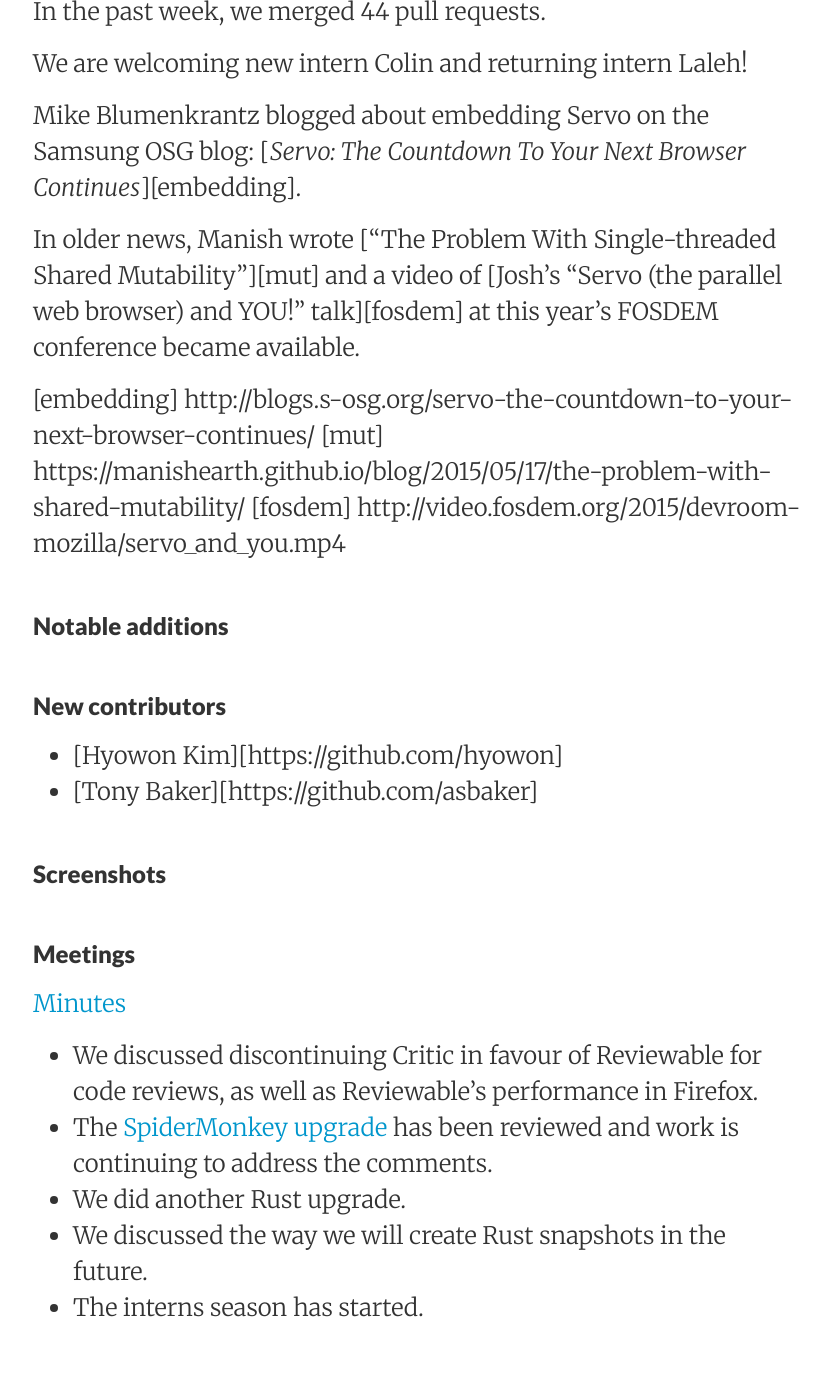
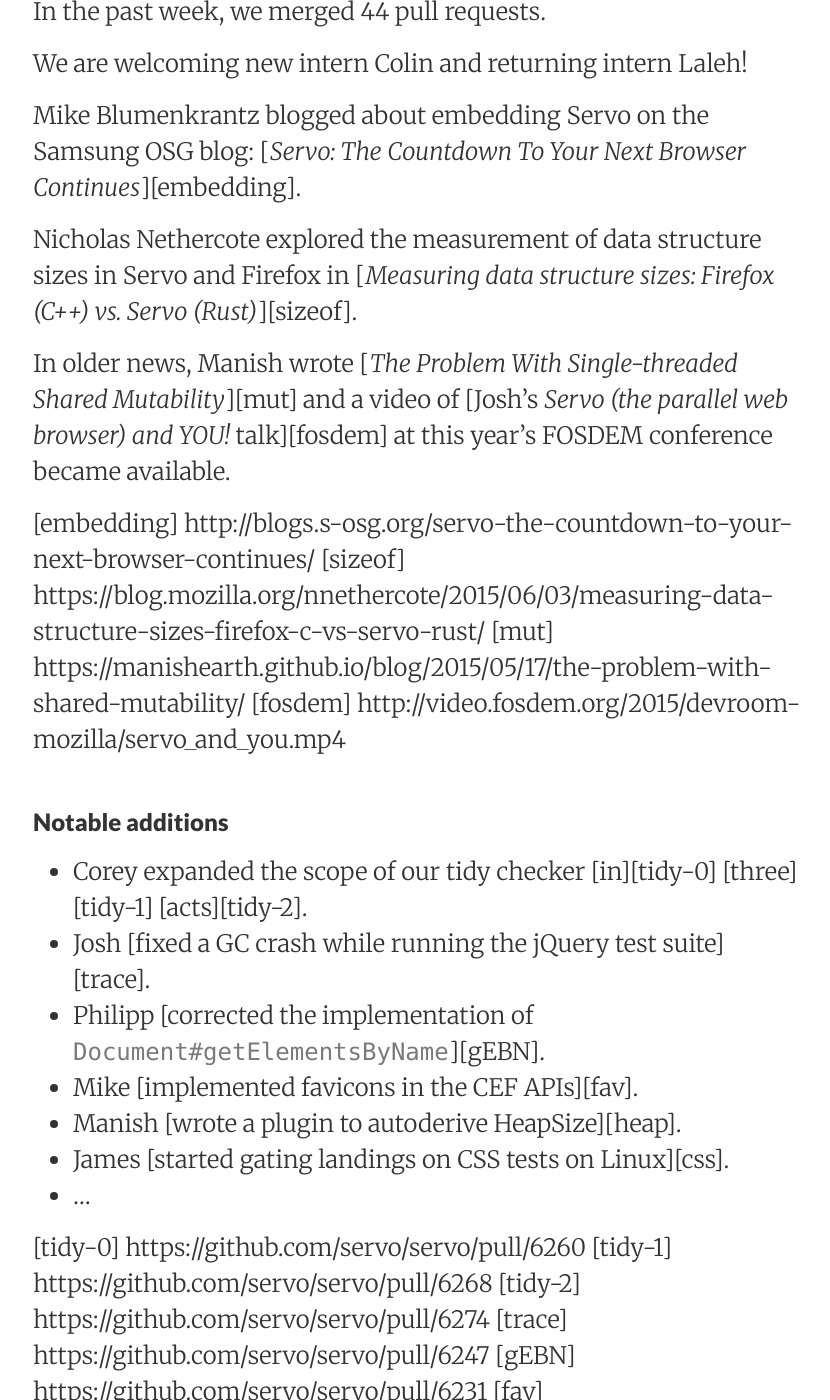
Before and after one commit to servo/blog.servo.org, a Jekyll site: the page built from _posts/2015-06-04-twis-34.md, in a window 1280 px wide and 1400 px high, scrolled down 367 px. Shown: the whole window, without its empty margins (223-1053 px from the left). Built offline with Jekyll 4.4.1, drawn with Linux system fonts in a browser that asks for light colours; some of the changed text lies outside the part shown.

Commit message:
fixup! Start on this week's TWiS.

```diff
--- a/_posts/2015-06-04-twis-34.md
+++ b/_posts/2015-06-04-twis-34.md
@@ -14,16 +14,39 @@
 Mike Blumenkrantz blogged about embedding Servo on the Samsung OSG blog:
 [*Servo: The Countdown To Your Next Browser Continues*][embedding].
 
+Nicholas Nethercote explored the measurement of data structure sizes in Servo
+and Firefox in
+[*Measuring data structure sizes: Firefox (C++) vs. Servo (Rust)*][sizeof].
+
 In older news, Manish wrote
-["The Problem With Single-threaded Shared Mutability"][mut] and a video of
-[Josh's "Servo (the parallel web browser) and YOU!" talk][fosdem] at this
+[*The Problem With Single-threaded Shared Mutability*][mut] and a video of
+[Josh's *Servo (the parallel web browser) and YOU!* talk][fosdem] at this
 year's FOSDEM conference became available.
 
 [embedding] http://blogs.s-osg.org/servo-the-countdown-to-your-next-browser-continues/
+[sizeof] https://blog.mozilla.org/nnethercote/2015/06/03/measuring-data-structure-sizes-firefox-c-vs-servo-rust/
 [mut] https://manishearth.github.io/blog/2015/05/17/the-problem-with-shared-mutability/
 [fosdem] http://video.fosdem.org/2015/devroom-mozilla/servo_and_you.mp4
 
 ###Notable additions
+
+ - Corey expanded the scope of our tidy checker [in][tidy-0] [three][tidy-1]
+   [acts][tidy-2].
+ - Josh [fixed a GC crash while running the jQuery test suite][trace].
+ - Philipp [corrected the implementation of `Document#getElementsByName`][gEBN].
+ - Mike [implemented favicons in the CEF APIs][fav].
+ - Manish [wrote a plugin to autoderive HeapSize][heap].
+ - James [started gating landings on CSS tests on Linux][css].
+ - ...
+
+[tidy-0] https://github.com/servo/servo/pull/6260
+[tidy-1] https://github.com/servo/servo/pull/6268
+[tidy-2] https://github.com/servo/servo/pull/6274
+[trace] https://github.com/servo/servo/pull/6247
+[gEBN] https://github.com/servo/servo/pull/6231
+[fav] https://github.com/servo/servo/pull/6219
+[heap] https://github.com/servo/servo/pull/6188
+[css] https://github.com/servo/saltfs/pull/34
 
 ###New contributors
 
```
